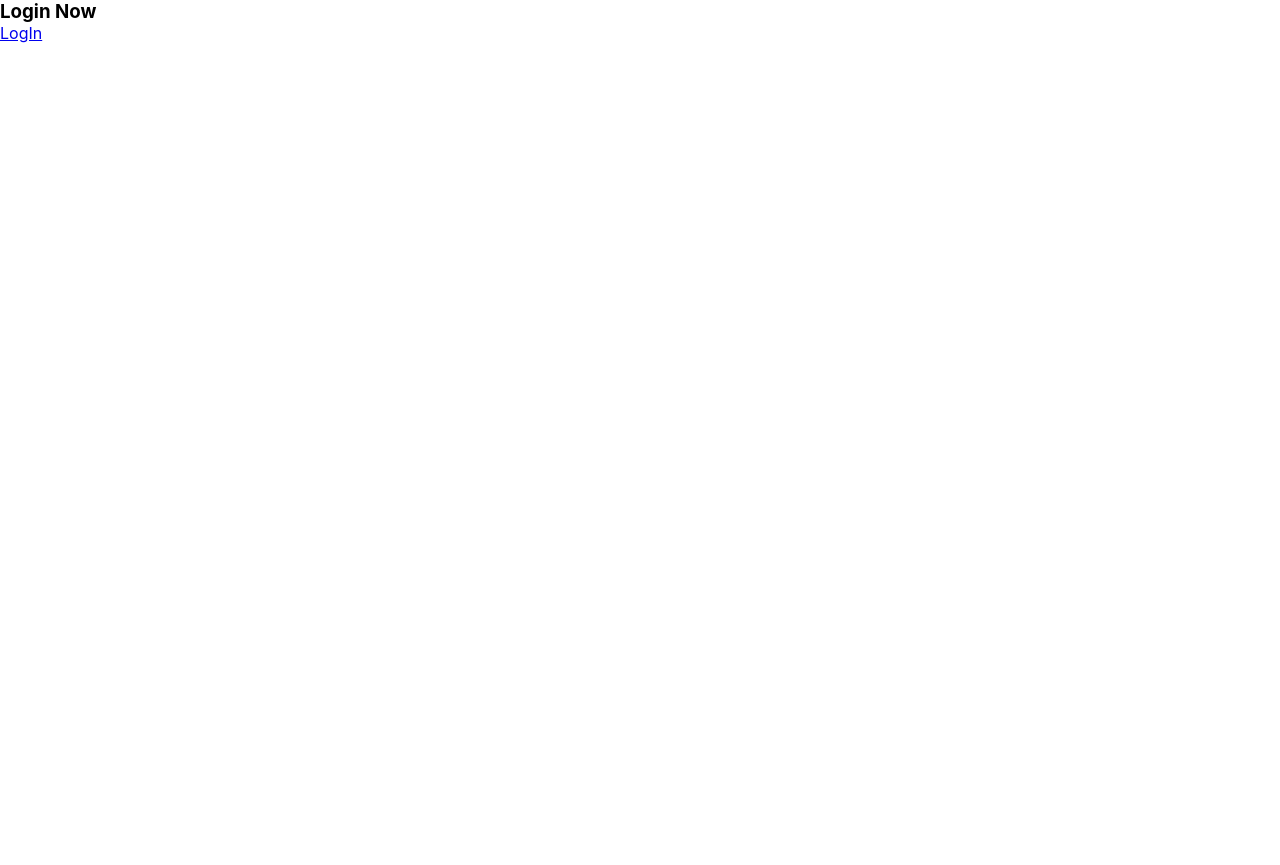
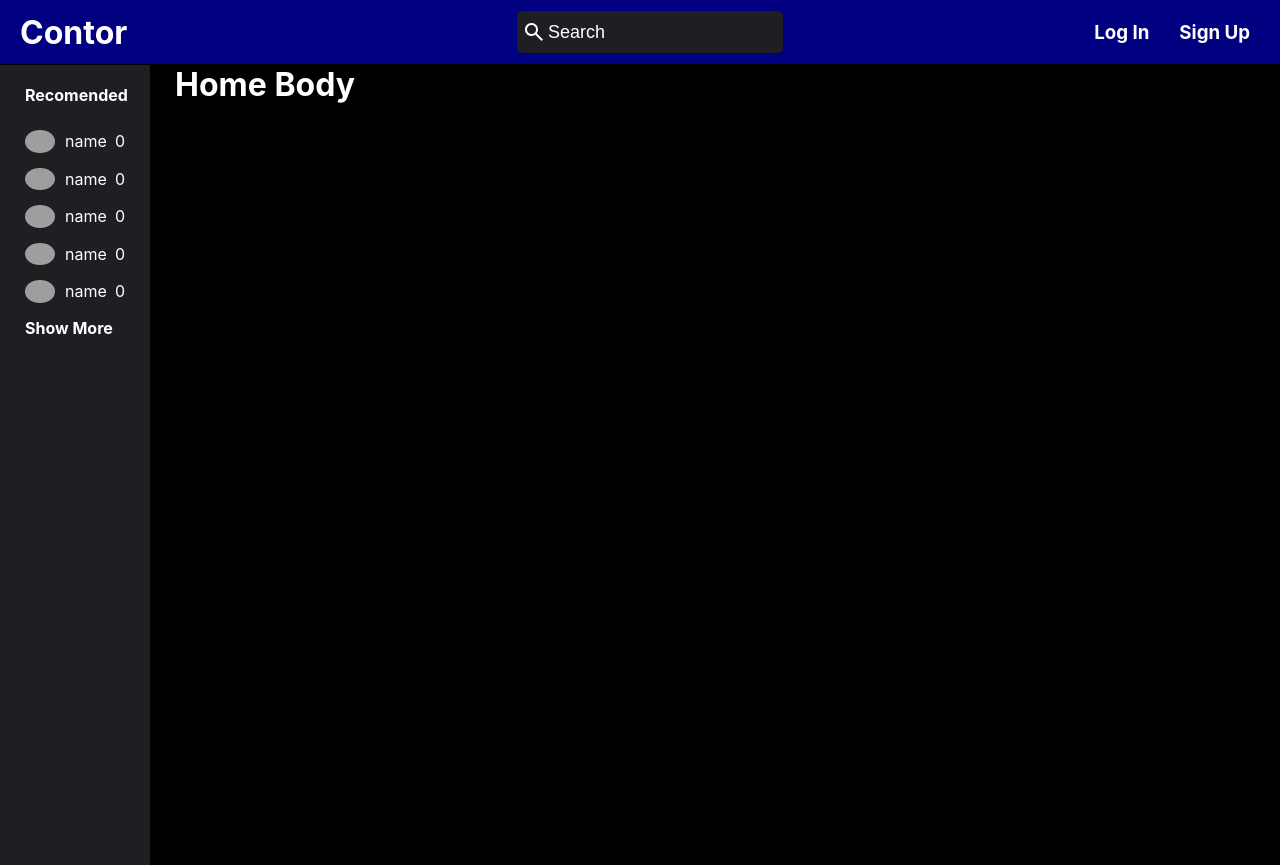
Before and after one commit to cyrusblake/Contor-Web, a React (Vite) app in the folder my-app/: page / in a window 1280 px wide. Before the commit the page ends 800 px from the top, so only its background shows below. Built offline with nearby package versions, Linux system fonts and the light colour scheme; grey boxes are pictures that could not be loaded.

Commit message:
more changes

```diff
--- a/my-app/package.json
+++ b/my-app/package.json
@@ -24,6 +24,6 @@
     "eslint-plugin-react": "^7.32.2",
     "eslint-plugin-react-hooks": "^4.6.0",
     "eslint-plugin-react-refresh": "^0.4.3",
-    "vite": "^4.4.5"
+    "vite": "^4.4.11"
   }
 }
--- a/my-app/src/pages/Home.jsx
+++ b/my-app/src/pages/Home.jsx
@@ -1,7 +1,7 @@
 import React, { useEffect, useState } from 'react'
-// import NavBar from '../components/NavBar'
-// import SideBar from '../components/SideBar'
-// import HomeBody from '../components/HomeBody'
+import NavBar from '../components/NavBar'
+import SideBar from '../components/SideBar'
+import HomeBody from '../components/HomeBody'
 import axios from 'axios';
 import { Link } from 'react-router-dom';
 
@@ -41,32 +41,32 @@ function Home(){
 
     return(
 
+        // <>
+        //     <div>
+        //         {
+        //             auth ?
+        //             <div>
+        //                 <h3>You are Atuthorized --- {username}</h3>
+        //                 <button onClick={handleDelete}>Logout</button>
+        //             </div>
+        //             :
+        //             <div>
+        //                 <h3>{message}</h3>
+        //                 <h3>Login Now</h3>
+        //                 <Link to="/LogIn">LogIn</Link>
+        //             </div>
+        //         }
+        //     </div>
+        // </>
         <>
             <div>
-                {
-                    auth ?
-                    <div>
-                        <h3>You are Atuthorized --- {username}</h3>
-                        <button onClick={handleDelete}>Logout</button>
-                    </div>
-                    :
-                    <div>
-                        <h3>{message}</h3>
-                        <h3>Login Now</h3>
-                        <Link to="/LogIn">LogIn</Link>
-                    </div>
-                }
+                <NavBar/>
+                <div className="app_main">
+                    <SideBar/>
+                    <HomeBody/>
+                </div>
+
             </div>
         </>
-        // <>
-        //     <div>
-        //         <NavBar/>
-        //         <div className="app_main">
-        //             <SideBar/>
-        //             <HomeBody/>
-        //         </div>
-
-        //     </div>
-        // </>
     )
 } export default Home
```
Also changed, not shown: 1 other file (tests, documents, lock files or other folders).
